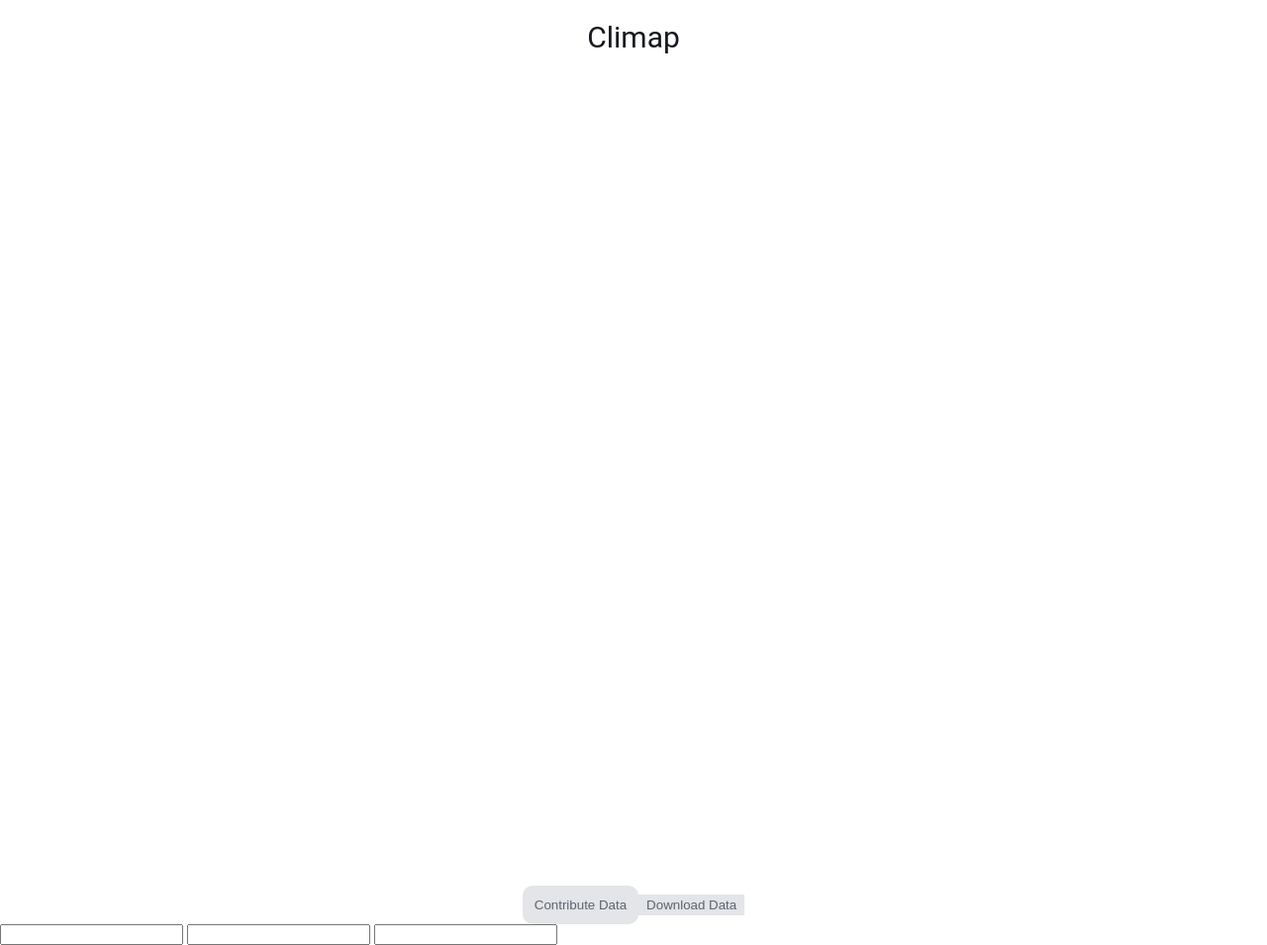
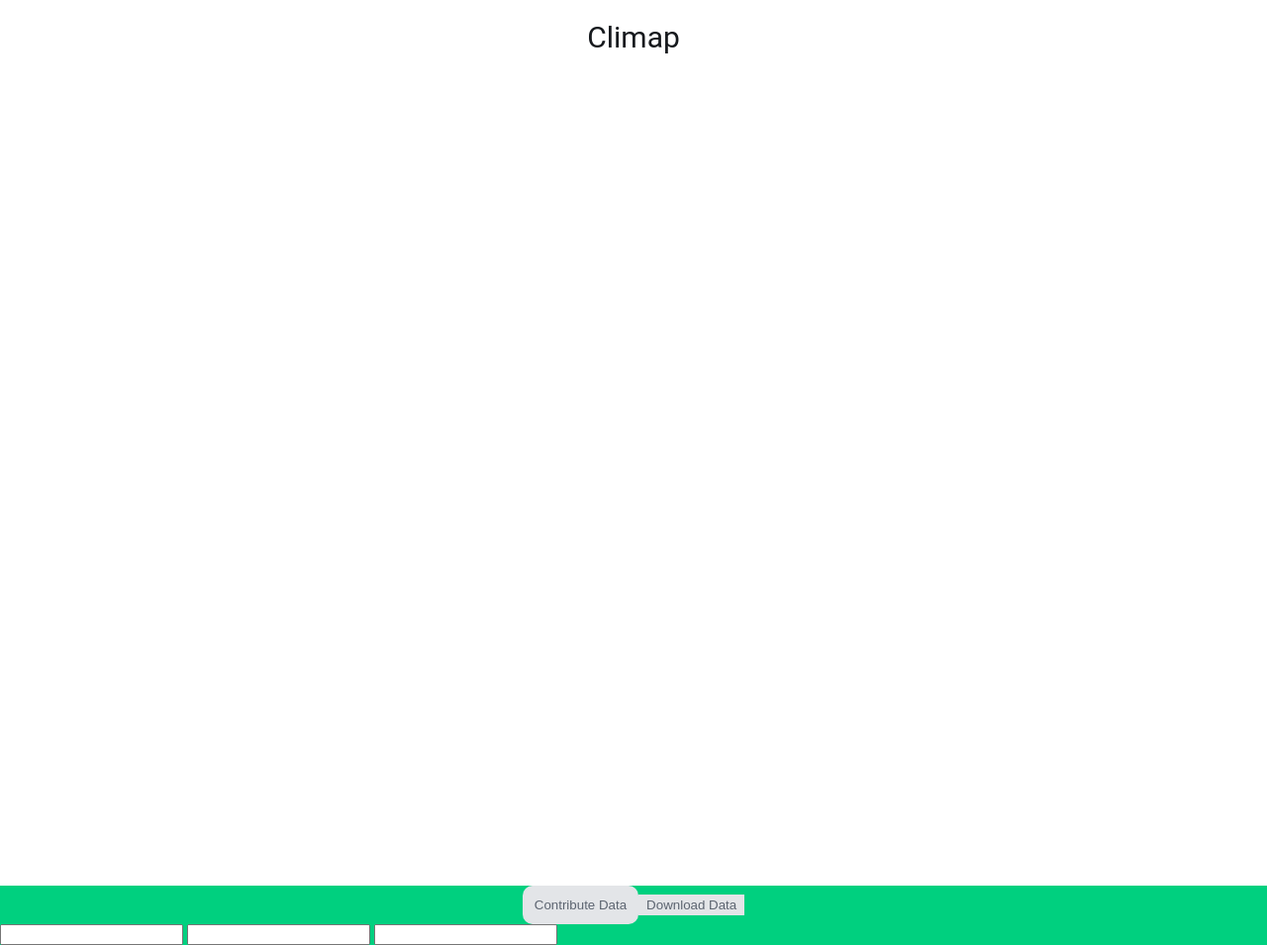
Before and after one commit to adityabilawar/ClimateChangeMapWebsite, a website built with webpack: page src/index.html in a window 1280 px wide. Shown: the whole page at 99% size. Built offline with nearby package versions, Linux system fonts and the light colour scheme; files whose address does not match are found by name.

Commit message:
footer color change

```diff
--- a/src/css/main.css
+++ b/src/css/main.css
@@ -43,7 +43,9 @@ body {
     margin: 0;
     user-select: none;
 }
-
+.footer {
+    background-color: #00d07f;
+}
 a {
     color: var(--accent-color);
 }
--- a/src/index.html
+++ b/src/index.html
@@ -11,6 +11,7 @@
 <body>
   <header>Climap</header>
   <div id="map"></div>
+  <div class="footer">
     <div class="actions">
       <button id="add">Contribute Data</button>
       <button id="download">Download Data</button>
@@ -21,6 +22,7 @@
       <input type="text" id="email">
       <input type="text" id="message">
     </div>
+  </div>
 </body>
 
 </html>
```
Lines whose indentation alone changed are shown as unchanged.
